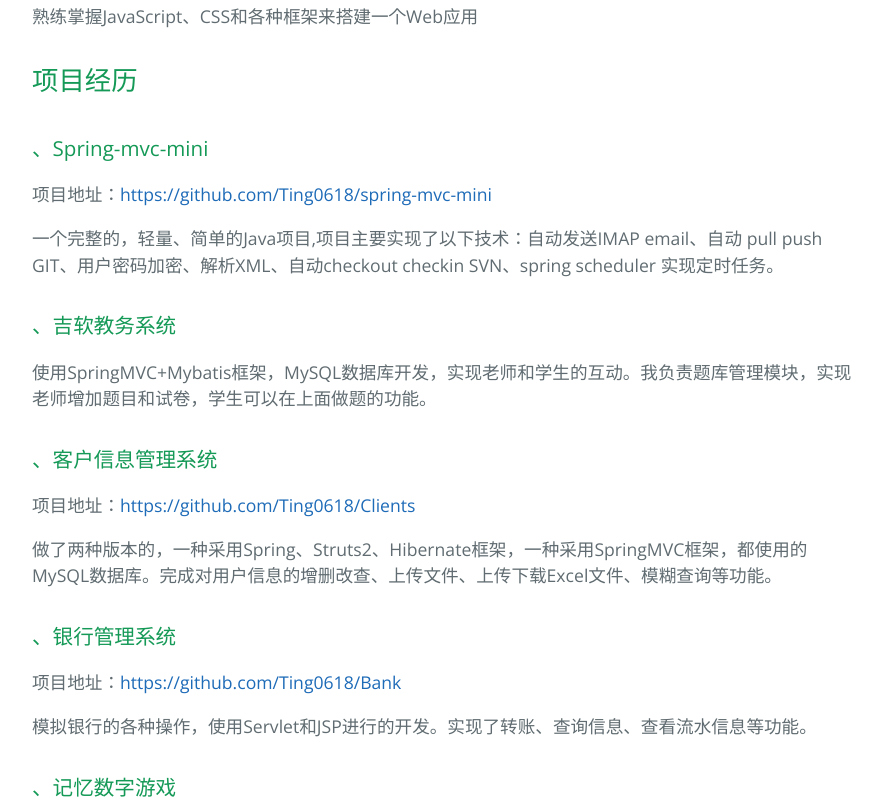
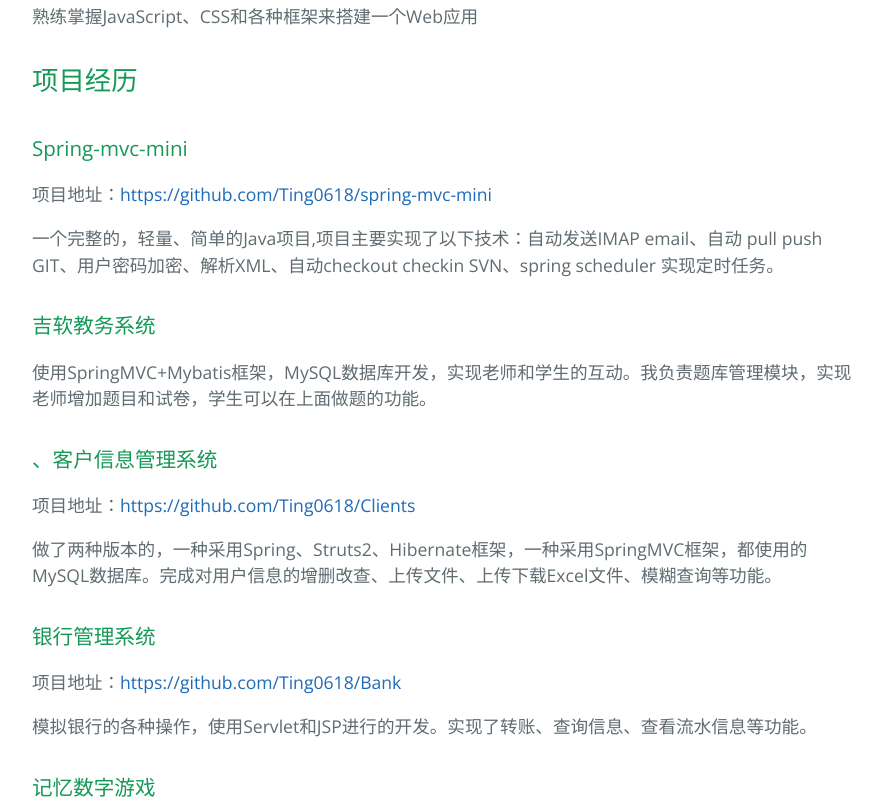
Before and after one commit to Ting0618/resume, a plain HTML site: page index.html in a window 1280 px wide. Shown: the part 1219-2025 px from the top of the page, without its empty margins (192-1074 px from the left). Drawn offline with nearby package versions, Linux system fonts and the light colour scheme.

```diff
--- a/index.html
+++ b/index.html
@@ -59,14 +59,14 @@
 <a id="项目经历" class="anchor" href="#%E9%A1%B9%E7%9B%AE%E7%BB%8F%E5%8E%86" aria-hidden="true"><span aria-hidden="true" class="octicon octicon-link"></span></a>项目经历</h2>
 
 <h3>
-<a id="spring-mvc-mini" class="anchor" href="#spring-mvc-mini" aria-hidden="true"><span aria-hidden="true" class="octicon octicon-link"></span></a>、Spring-mvc-mini</h3>
+<a id="spring-mvc-mini" class="anchor" href="#spring-mvc-mini" aria-hidden="true"><span aria-hidden="true" class="octicon octicon-link"></span></a>Spring-mvc-mini</h3>
 
 <p>项目地址：<a href="https://github.com/Ting0618/spring-mvc-mini">https://github.com/Ting0618/spring-mvc-mini</a></p>
 
 <p>一个完整的，轻量、简单的Java项目,项目主要实现了以下技术：自动发送IMAP email、自动 pull push GIT、用户密码加密、解析XML、自动checkout checkin SVN、spring scheduler 实现定时任务。</p>
 
 <h3>
-<a id="吉软教务系统" class="anchor" href="#%E5%90%89%E8%BD%AF%E6%95%99%E5%8A%A1%E7%B3%BB%E7%BB%9F" aria-hidden="true"><span aria-hidden="true" class="octicon octicon-link"></span></a>、吉软教务系统</h3>
+<a id="吉软教务系统" class="anchor" href="#%E5%90%89%E8%BD%AF%E6%95%99%E5%8A%A1%E7%B3%BB%E7%BB%9F" aria-hidden="true"><span aria-hidden="true" class="octicon octicon-link"></span></a>吉软教务系统</h3>
 
 <p>使用SpringMVC+Mybatis框架，MySQL数据库开发，实现老师和学生的互动。我负责题库管理模块，实现老师增加题目和试卷，学生可以在上面做题的功能。</p>
 
@@ -78,14 +78,14 @@
 <p>做了两种版本的，一种采用Spring、Struts2、Hibernate框架，一种采用SpringMVC框架，都使用的MySQL数据库。完成对用户信息的增删改查、上传文件、上传下载Excel文件、模糊查询等功能。</p>
 
 <h3>
-<a id="银行管理系统" class="anchor" href="#%E9%93%B6%E8%A1%8C%E7%AE%A1%E7%90%86%E7%B3%BB%E7%BB%9F" aria-hidden="true"><span aria-hidden="true" class="octicon octicon-link"></span></a>、银行管理系统</h3>
+<a id="银行管理系统" class="anchor" href="#%E9%93%B6%E8%A1%8C%E7%AE%A1%E7%90%86%E7%B3%BB%E7%BB%9F" aria-hidden="true"><span aria-hidden="true" class="octicon octicon-link"></span></a>银行管理系统</h3>
 
 <p>项目地址：<a href="https://github.com/Ting0618/Bank">https://github.com/Ting0618/Bank</a></p>
 
 <p>模拟银行的各种操作，使用Servlet和JSP进行的开发。实现了转账、查询信息、查看流水信息等功能。</p>
 
 <h3>
-<a id="记忆数字游戏" class="anchor" href="#%E8%AE%B0%E5%BF%86%E6%95%B0%E5%AD%97%E6%B8%B8%E6%88%8F" aria-hidden="true"><span aria-hidden="true" class="octicon octicon-link"></span></a>、记忆数字游戏</h3>
+<a id="记忆数字游戏" class="anchor" href="#%E8%AE%B0%E5%BF%86%E6%95%B0%E5%AD%97%E6%B8%B8%E6%88%8F" aria-hidden="true"><span aria-hidden="true" class="octicon octicon-link"></span></a>记忆数字游戏</h3>
 
 <p>项目地址：<a href="https://github.com/Ting0618/MyGame">https://github.com/Ting0618/MyGame</a></p>
 
--- a/params.json
+++ b/params.json
@@ -1,6 +1,6 @@
 {
   "name": "WELCOME",
   "tagline": "这是我的简历",
-  "body": "\r\n## 个人信息\r\n姓名：王婷\r\n\r\n性别：女\r\n\r\n出生年月：1994-07-04\r\n\r\n籍贯：四川省遂宁市\r\n\r\n学校专业：长春大学软件工程\r\n\r\n外语水平：英语CET4，日语简单日常用语\r\n\r\nEmail：wting0618@163.com\r\n\r\ngithub:http://github.com/Ting0618\r\n\r\n期望职位：Java开发\r\n## 自我简介\r\n计算机基础知识扎实，热爱编程，有过独立和团队开发经验。对java,对Spring，Struts2，Hibernate，SpringMVC，Mybatis等框架有开发经验。能独立开发一个web项目并对开源项目很感兴趣。\r\n拥有较强的学习能力和团队合作能力，熟悉项目开发流程和团队协同工作。\r\n## IT技能\r\n对计算机网络、数据结构、操作系统等基础知识掌握牢固，熟悉Linux的基本用法\r\n\r\n熟练掌握Java语言和虚拟机相关知识，熟悉Spring、Struts2、Hibernate、SpringMVC、Mybatis等框架的使用\r\n\r\n熟练掌握JavaScript、CSS和各种框架来搭建一个Web应用\r\n## 项目经历\r\n###、Spring-mvc-mini\r\n项目地址：https://github.com/Ting0618/spring-mvc-mini\r\n\r\n一个完整的，轻量、简单的Java项目,项目主要实现了以下技术：自动发送IMAP email、自动 pull push GIT、用户密码加密、解析XML、自动checkout checkin SVN、spring scheduler 实现定时任务。\r\n###、吉软教务系统\r\n使用SpringMVC+Mybatis框架，MySQL数据库开发，实现老师和学生的互动。我负责题库管理模块，实现老师增加题目和试卷，学生可以在上面做题的功能。\r\n###、客户信息管理系统\r\n项目地址：https://github.com/Ting0618/Clients\r\n\r\n做了两种版本的，一种采用Spring、Struts2、Hibernate框架，一种采用SpringMVC框架，都使用的MySQL数据库。完成对用户信息的增删改查、上传文件、上传下载Excel文件、模糊查询等功能。\r\n###、银行管理系统\r\n项目地址：https://github.com/Ting0618/Bank\r\n\r\n模拟银行的各种操作，使用Servlet和JSP进行的开发。实现了转账、查询信息、查看流水信息等功能。\r\n###、记忆数字游戏\r\n项目地址：https://github.com/Ting0618/MyGame\r\n\r\n使用C++编写，可选择数字或字母模式i，控制台显示数字或字母3秒钟后消失，要求使用者输入刚才显示的数字或字母，输入正确即可进入下一关，下一关增加了数字或字母的位数，错误则计算总分退出。\r\n## 其他经历\r\n第一届互联网+大赛      省铜奖     项目负责人\r\n\r\n和朋友创办“独果”微信商城，主要销售水果拼盘和独特的零食.\r\n\r\n网络兼职",
+  "body": "\r\n## 个人信息\r\n姓名：王婷\r\n\r\n性别：女\r\n\r\n出生年月：1994-07-04\r\n\r\n籍贯：四川省遂宁市\r\n\r\n学校专业：长春大学软件工程\r\n\r\n外语水平：英语CET4，日语简单日常用语\r\n\r\nEmail：wting0618@163.com\r\n\r\ngithub:http://github.com/Ting0618\r\n\r\n期望职位：Java开发\r\n## 自我简介\r\n计算机基础知识扎实，热爱编程，有过独立和团队开发经验。对java,对Spring，Struts2，Hibernate，SpringMVC，Mybatis等框架有开发经验。能独立开发一个web项目并对开源项目很感兴趣。\r\n拥有较强的学习能力和团队合作能力，熟悉项目开发流程和团队协同工作。\r\n## IT技能\r\n对计算机网络、数据结构、操作系统等基础知识掌握牢固，熟悉Linux的基本用法\r\n\r\n熟练掌握Java语言和虚拟机相关知识，熟悉Spring、Struts2、Hibernate、SpringMVC、Mybatis等框架的使用\r\n\r\n熟练掌握JavaScript、CSS和各种框架来搭建一个Web应用\r\n## 项目经历\r\n###Spring-mvc-mini\r\n项目地址：https://github.com/Ting0618/spring-mvc-mini\r\n\r\n一个完整的，轻量、简单的Java项目,项目主要实现了以下技术：自动发送IMAP email、自动 pull push GIT、用户密码加密、解析XML、自动checkout checkin SVN、spring scheduler 实现定时任务。\r\n###吉软教务系统\r\n使用SpringMVC+Mybatis框架，MySQL数据库开发，实现老师和学生的互动。我负责题库管理模块，实现老师增加题目和试卷，学生可以在上面做题的功能。\r\n###、客户信息管理系统\r\n项目地址：https://github.com/Ting0618/Clients\r\n\r\n做了两种版本的，一种采用Spring、Struts2、Hibernate框架，一种采用SpringMVC框架，都使用的MySQL数据库。完成对用户信息的增删改查、上传文件、上传下载Excel文件、模糊查询等功能。\r\n###银行管理系统\r\n项目地址：https://github.com/Ting0618/Bank\r\n\r\n模拟银行的各种操作，使用Servlet和JSP进行的开发。实现了转账、查询信息、查看流水信息等功能。\r\n###记忆数字游戏\r\n项目地址：https://github.com/Ting0618/MyGame\r\n\r\n使用C++编写，可选择数字或字母模式i，控制台显示数字或字母3秒钟后消失，要求使用者输入刚才显示的数字或字母，输入正确即可进入下一关，下一关增加了数字或字母的位数，错误则计算总分退出。\r\n## 其他经历\r\n第一届互联网+大赛      省铜奖     项目负责人\r\n\r\n和朋友创办“独果”微信商城，主要销售水果拼盘和独特的零食.\r\n\r\n网络兼职",
   "note": "Don't delete this file! It's used internally to help with page regeneration."
 }
```
